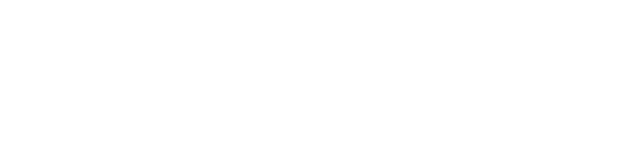
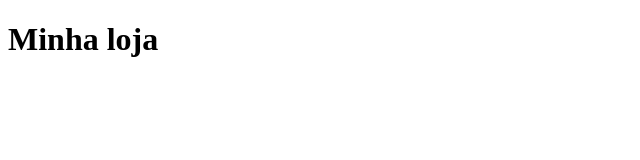
Before and after one commit to joaorcostaa/aula1-teste, a plain HTML site: page index.html in a window 1280 px wide. Shown: the whole page, without its empty margins (0-640 px from the left). Drawn offline with Linux system fonts and the light colour scheme.

Commit message:
feat:Adicionando a tag h1

```diff
--- a/index.html
+++ b/index.html
@@ -6,6 +6,6 @@
     <title>Exemplo1</title>
 </head>
 <body>
-
+    <h1>Minha loja</h1>
 </body>
 </html>
```
